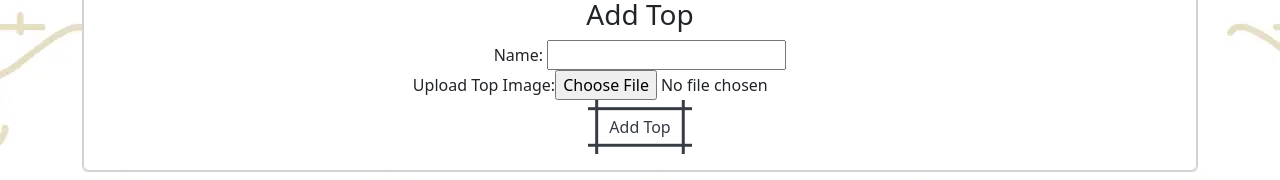
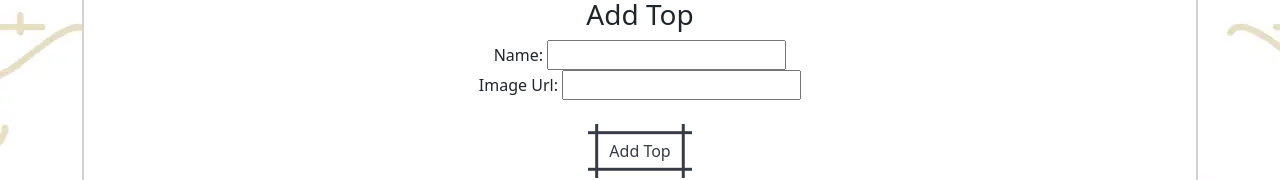
Before and after one commit to adenaeisenberg/outfit-planner, a React (Vite) app: page /tops in a window 1280 px wide. Shown: the part 192-372 px from the top of the page. Built offline with nearby package versions, Linux system fonts and the light colour scheme; no server answers; a web font is replaced by a local one.

Commit message:
removed 'file upload' option because it wasn't working

```diff
--- a/src/TopsNew.jsx
+++ b/src/TopsNew.jsx
@@ -18,13 +18,13 @@ export function TopsNew(props) {
             <div>
               Name: <input name="name" type="text" />
             </div>
-            {/* <div>
+            <div>
               Image Url: <input name="image_url" type="text" />
-            </div> */}
+            </div>
 
-            <label htmlFor="exampleFormControlFile1">Upload Top Image: </label>
+            {/* <label htmlFor="exampleFormControlFile1">Upload Top Image: </label> */}
             {/* <input name="image_url" type="file" className="form-control-file" id="exampleFormControlFile1" /> */}
-            <input type="file" id="myFile" name="image_url" />
+            {/* <input type="file" id="myFile" name="image_url" /> */}
 
             <br />
             <button className="button-89" type="submit">
```
